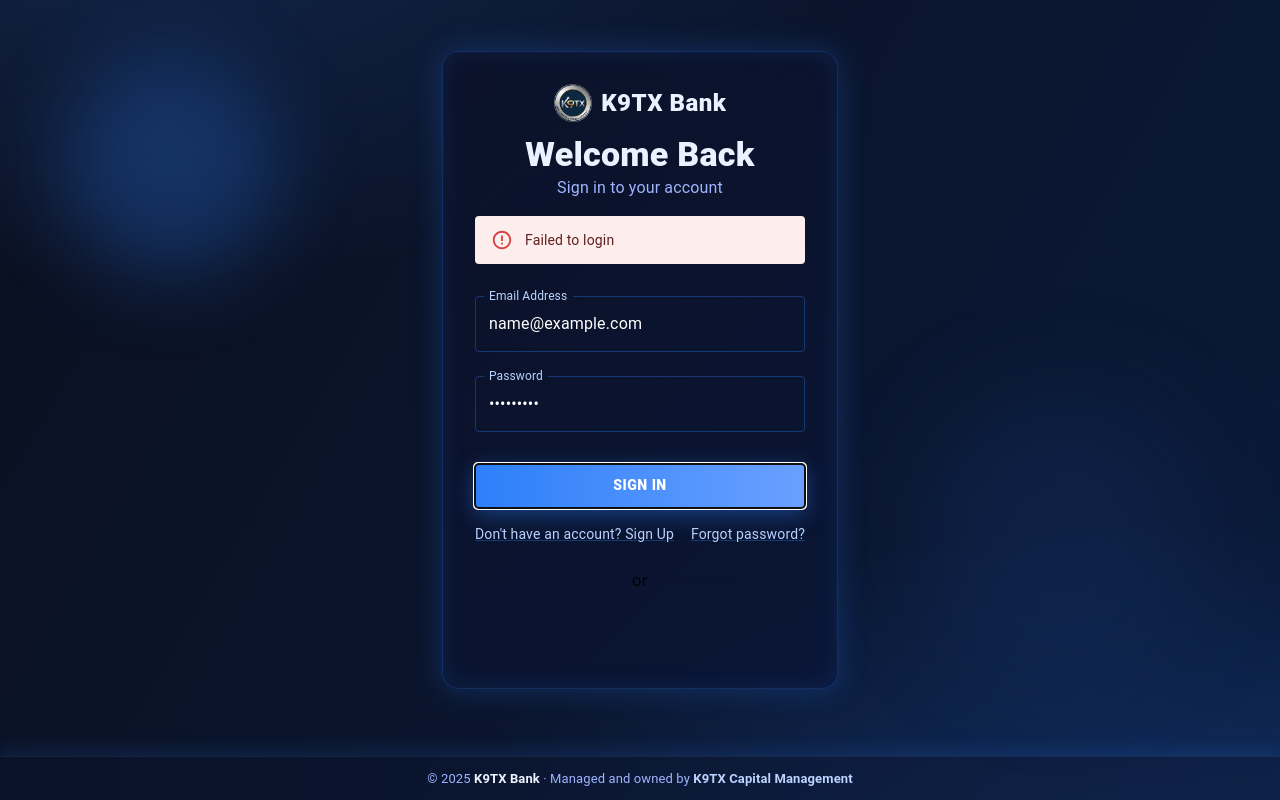
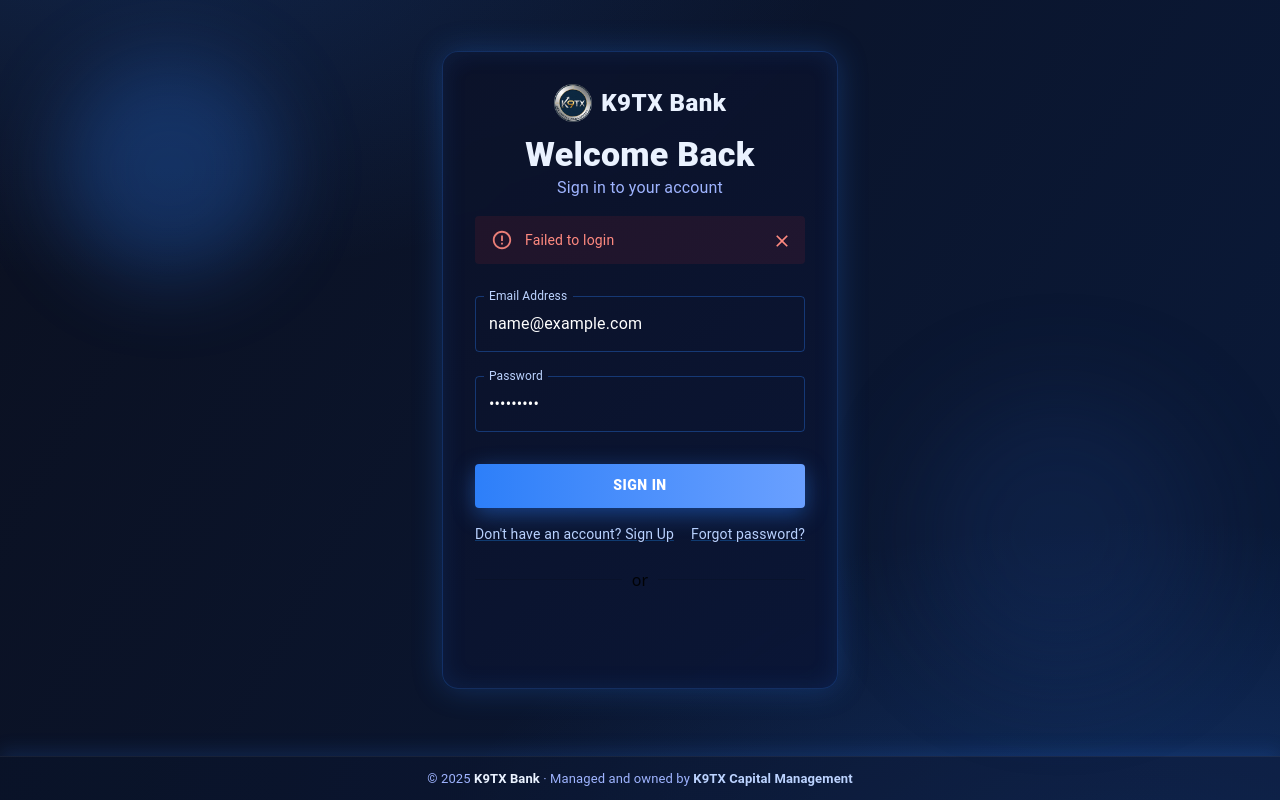
Before and after one commit to kar98xs/k9txbank, a React (Vite) app: page /login in a window 1280 px wide. Both pictures are taken after typing "name@example.com", "Sample123" into the empty fields and a click on the button "SIGN IN". Built offline with nearby package versions, Linux system fonts and the light colour scheme; no server answers.

Commit message:
Update Login.jsx

```diff
--- a/src/components/auth/Login.jsx
+++ b/src/components/auth/Login.jsx
@@ -21,6 +21,8 @@ import logo from "../../assets/logo.png";
 
 const Login = () => {
   const [error, setError] = useState("");
+  const [isLoading, setIsLoading] = useState(false);
+  const [isGoogleLoading, setIsGoogleLoading] = useState(false);
   const { login } = useAuth();
   const navigate = useNavigate();
 
@@ -34,75 +36,159 @@ const Login = () => {
       password: Yup.string().required("Required"),
     }),
     onSubmit: async (values) => {
+      setIsLoading(true);
       try {
         await login(values.email, values.password);
         navigate("/app");
       } catch (err) {
         setError(err.response?.data?.error || "Failed to login");
+      } finally {
+        setIsLoading(false);
       }
     },
   });
 
   const handleGoogleLogin = async (credentialResponse) => {
+    setIsGoogleLoading(true);
     try {
-      // Send the Google credential to your backend
-      const res = await axios.post("http://localhost:8000/auth/social/login/", {
-        provider: "google",
-        access_token: credentialResponse.credential,
+      const API_URL =
+        import.meta.env.VITE_API_URL || "http://localhost:8000/api";
+
+      // Only send the credential token
+      const res = await axios.post(`${API_URL}/auth/google/`, {
+        credential: credentialResponse.credential,
       });
-      // Save token, redirect, etc.
-      // Example: localStorage.setItem('token', res.data.access_token);
-      window.location.href = "/app";
+
+      if (res.data.access) {
+        localStorage.setItem("token", res.data.access);
+        localStorage.setItem("refreshToken", res.data.refresh);
+        if (res.data.user) {
+          localStorage.setItem("user", JSON.stringify(res.data.user));
+        }
+        navigate("/app");
+      }
     } catch (err) {
-      setError("Google login failed");
+      console.error("Google login error:", err);
+      setError("Failed to login with Google. Please try again.");
+    } finally {
+      setIsGoogleLoading(false);
     }
   };
 
   return (
     <Box
       sx={{
-        minHeight: '100vh',
-        display: 'flex',
-        flexDirection: 'column',
-        overflow: 'hidden',
+        minHeight: "100vh",
+        display: "flex",
+        flexDirection: "column",
+        overflow: "hidden",
         background:
-          'radial-gradient(1200px 600px at 10% -10%, rgba(45,127,249,0.18) 0%, transparent 60%), radial-gradient(1200px 600px at 90% 110%, rgba(45,127,249,0.22) 0%, transparent 60%), linear-gradient(120deg, #0b1020 0%, #0a1a3a 100%)',
-        '@keyframes float': {
-          '0%, 100%': { transform: 'translateY(0px)' },
-          '50%': { transform: 'translateY(-10px)' },
+          "radial-gradient(1200px 600px at 10% -10%, rgba(45,127,249,0.18) 0%, transparent 60%), radial-gradient(1200px 600px at 90% 110%, rgba(45,127,249,0.22) 0%, transparent 60%), linear-gradient(120deg, #0b1020 0%, #0a1a3a 100%)",
+        "@keyframes float": {
+          "0%, 100%": { transform: "translateY(0px)" },
+          "50%": { transform: "translateY(-10px)" },
+        },
+        "@keyframes spin": {
+          to: { transform: "rotate(360deg)" },
         },
       }}
     >
-      <Box sx={{ flex: 1, display: 'flex', alignItems: 'center', justifyContent: 'center', position: 'relative' }}>
+      <Box
+        sx={{
+          flex: 1,
+          display: "flex",
+          alignItems: "center",
+          justifyContent: "center",
+          position: "relative",
+        }}
+      >
         {/* Floating Orbs */}
-        <Box sx={{ position: 'absolute', width: 220, height: 220, borderRadius: '50%', filter: 'blur(40px)', background: 'rgba(45,127,249,0.25)', top: 60, left: 60, animation: 'float 10s ease-in-out infinite' }} />
-        <Box sx={{ position: 'absolute', width: 280, height: 280, borderRadius: '50%', filter: 'blur(50px)', background: 'rgba(26,58,116,0.25)', bottom: 60, right: 80, animation: 'float 12s ease-in-out infinite' }} />
+        <Box
+          sx={{
+            position: "absolute",
+            width: 220,
+            height: 220,
+            borderRadius: "50%",
+            filter: "blur(40px)",
+            background: "rgba(45,127,249,0.25)",
+            top: 60,
+            left: 60,
+            animation: "float 10s ease-in-out infinite",
+          }}
+        />
+        <Box
+          sx={{
+            position: "absolute",
+            width: 280,
+            height: 280,
+            borderRadius: "50%",
+            filter: "blur(50px)",
+            background: "rgba(26,58,116,0.25)",
+            bottom: 60,
+            right: 80,
+            animation: "float 12s ease-in-out infinite",
+          }}
+        />
 
-        <Container maxWidth="xs" sx={{ position: 'relative' }}>
+        <Container maxWidth="xs" sx={{ position: "relative" }}>
           <Paper
             elevation={0}
             sx={{
               p: { xs: 2.5, sm: 4 },
               borderRadius: 4,
-            background: 'linear-gradient(135deg, rgba(12,18,40,0.85) 0%, rgba(10,22,54,0.9) 100%)',
-            border: '1px solid rgba(45,127,249,0.25)',
-            boxShadow: '0 0 30px rgba(45,127,249,0.25), inset 0 0 24px rgba(45,127,249,0.12)',
-            backdropFilter: 'blur(6px)',
+              background:
+                "linear-gradient(135deg, rgba(12,18,40,0.85) 0%, rgba(10,22,54,0.9) 100%)",
+              border: "1px solid rgba(45,127,249,0.25)",
+              boxShadow:
+                "0 0 30px rgba(45,127,249,0.25), inset 0 0 24px rgba(45,127,249,0.12)",
+              backdropFilter: "blur(6px)",
             }}
           >
-            <Box sx={{ display: 'flex', alignItems: 'center', justifyContent: 'center', mb: 1.5, gap: 1.2 }}>
-              <Box component="img" src={logo} alt="K9TX Bank" sx={{ height: 38, width: 'auto' }} />
-              <Typography variant="h5" sx={{ color: '#eaf2ff', fontWeight: 900, letterSpacing: 0.5 }}>K9TX Bank</Typography>
+            <Box
+              sx={{
+                display: "flex",
+                alignItems: "center",
+                justifyContent: "center",
+                mb: 1.5,
+                gap: 1.2,
+              }}
+            >
+              <Box
+                component="img"
+                src={logo}
+                alt="K9TX Bank"
+                sx={{ height: 38, width: "auto" }}
+              />
+              <Typography
+                variant="h5"
+                sx={{ color: "#eaf2ff", fontWeight: 900, letterSpacing: 0.5 }}
+              >
+                K9TX Bank
+              </Typography>
             </Box>
-          <Typography variant="h4" sx={{ color: '#eaf2ff', fontWeight: 800, textAlign: 'center' }}>
+            <Typography
+              variant="h4"
+              sx={{ color: "#eaf2ff", fontWeight: 800, textAlign: "center" }}
+            >
               Welcome Back
             </Typography>
-          <Typography sx={{ color: '#9fb4ff', textAlign: 'center', mb: 2 }}>
+            <Typography sx={{ color: "#9fb4ff", textAlign: "center", mb: 2 }}>
               Sign in to your account
             </Typography>
 
             {error && (
-            <Alert severity="error" sx={{ mb: 2 }}>
+              <Alert
+                severity="error"
+                sx={{
+                  mb: 2,
+                  backgroundColor: "rgba(211, 47, 47, 0.1)",
+                  color: "#ff8a80",
+                  "& .MuiAlert-icon": {
+                    color: "#ff8a80",
+                  },
+                }}
+                onClose={() => setError("")}
+              >
                 {error}
               </Alert>
             )}
@@ -121,13 +207,16 @@ const Login = () => {
                 error={formik.touched.email && Boolean(formik.errors.email)}
                 helperText={formik.touched.email && formik.errors.email}
                 sx={{
-                '& .MuiOutlinedInput-root': {
-                  color: '#eaf2ff',
-                  '& fieldset': { borderColor: 'rgba(155,180,255,0.25)' },
-                  '&:hover fieldset': { borderColor: '#2d7ff9' },
-                  '&.Mui-focused fieldset': { borderColor: '#2d7ff9', boxShadow: '0 0 12px rgba(45,127,249,0.35)' },
+                  "& .MuiOutlinedInput-root": {
+                    color: "#eaf2ff",
+                    "& fieldset": { borderColor: "rgba(155,180,255,0.25)" },
+                    "&:hover fieldset": { borderColor: "#2d7ff9" },
+                    "&.Mui-focused fieldset": {
+                      borderColor: "#2d7ff9",
+                      boxShadow: "0 0 12px rgba(45,127,249,0.35)",
                     },
-                '& .MuiInputLabel-root': { color: '#9fb4ff' },
+                  },
+                  "& .MuiInputLabel-root": { color: "#9fb4ff" },
                 }}
               />
               <TextField
@@ -140,21 +229,27 @@ const Login = () => {
                 autoComplete="current-password"
                 value={formik.values.password}
                 onChange={formik.handleChange}
-              error={formik.touched.password && Boolean(formik.errors.password)}
+                error={
+                  formik.touched.password && Boolean(formik.errors.password)
+                }
                 helperText={formik.touched.password && formik.errors.password}
                 sx={{
-                '& .MuiOutlinedInput-root': {
-                  color: '#eaf2ff',
-                  '& fieldset': { borderColor: 'rgba(155,180,255,0.25)' },
-                  '&:hover fieldset': { borderColor: '#2d7ff9' },
-                  '&.Mui-focused fieldset': { borderColor: '#2d7ff9', boxShadow: '0 0 12px rgba(45,127,249,0.35)' },
+                  "& .MuiOutlinedInput-root": {
+                    color: "#eaf2ff",
+                    "& fieldset": { borderColor: "rgba(155,180,255,0.25)" },
+                    "&:hover fieldset": { borderColor: "#2d7ff9" },
+                    "&.Mui-focused fieldset": {
+                      borderColor: "#2d7ff9",
+                      boxShadow: "0 0 12px rgba(45,127,249,0.35)",
                     },
-                '& .MuiInputLabel-root': { color: '#9fb4ff' },
+                  },
+                  "& .MuiInputLabel-root": { color: "#9fb4ff" },
                 }}
               />
               <Button
                 type="submit"
                 fullWidth
+                disabled={isLoading}
                 variant="contained"
                 sx={{
                   mt: 3,
@@ -162,29 +257,74 @@ const Login = () => {
                   py: 1.2,
                   fontWeight: 800,
                   letterSpacing: 0.5,
-                background: 'linear-gradient(90deg, #2d7ff9 0%, #6aa0ff 100%)',
-                boxShadow: '0 6px 22px rgba(45,127,249,0.45)',
-                '&:hover': {
-                  transform: 'translateY(-1px)',
-                  boxShadow: '0 10px 28px rgba(45,127,249,0.65)',
+                  background:
+                    "linear-gradient(90deg, #2d7ff9 0%, #6aa0ff 100%)",
+                  boxShadow: "0 6px 22px rgba(45,127,249,0.45)",
+                  "&:hover": {
+                    transform: "translateY(-1px)",
+                    boxShadow: "0 10px 28px rgba(45,127,249,0.65)",
+                  },
+                  "&:disabled": {
+                    background:
+                      "linear-gradient(90deg, #2d7ff9 0%, #6aa0ff 100%)",
+                    opacity: 0.7,
                   },
                 }}
               >
-              Sign In
+                {isLoading ? (
+                  <Box
+                    sx={{
+                      display: "inline-flex",
+                      alignItems: "center",
+                      gap: 1.5,
+                    }}
+                  >
+                    <Box
+                      component="span"
+                      sx={{
+                        width: 18,
+                        height: 18,
+                        borderRadius: "50%",
+                        border: "2px solid rgba(255,255,255,0.4)",
+                        borderTopColor: "#fff",
+                        display: "inline-block",
+                        animation: "spin 0.8s linear infinite",
+                      }}
+                    />
+                    Signing in...
+                  </Box>
+                ) : (
+                  "Sign In"
+                )}
               </Button>
-            <Box sx={{ display: 'flex', justifyContent: 'space-between' }}>
-              <MuiLink component={Link} to="/register" variant="body2" sx={{ color: '#bcd3ff' }}>
+              <Box sx={{ display: "flex", justifyContent: "space-between" }}>
+                <MuiLink
+                  component={Link}
+                  to="/register"
+                  variant="body2"
+                  sx={{ color: "#bcd3ff" }}
+                >
                   {"Don't have an account? Sign Up"}
                 </MuiLink>
-              <MuiLink component={Link} to="/forgot-password" variant="body2" sx={{ color: '#bcd3ff' }}>
+                <MuiLink
+                  component={Link}
+                  to="/forgot-password"
+                  variant="body2"
+                  sx={{ color: "#bcd3ff" }}
+                >
                   Forgot password?
                 </MuiLink>
               </Box>
             </Box>
 
-          <Divider sx={{ my: 3, borderColor: 'rgba(194, 54, 54, 0.99)' }}>or</Divider>
-          <Box sx={{ display: 'flex', justifyContent: 'center' }}>
-            <GoogleLogin onSuccess={handleGoogleLogin} onError={() => setError("Google login failed")} />
+            <Divider sx={{ my: 3, borderColor: "rgba(194, 54, 54, 0.99)" }}>
+              or
+            </Divider>
+            <Box sx={{ display: "flex", justifyContent: "center" }}>
+              <GoogleLogin
+                onSuccess={handleGoogleLogin}
+                onError={() => setError("Google login failed")}
+              />
             </Box>
           </Paper>
         </Container>
```
Lines whose indentation alone changed are shown as unchanged.
